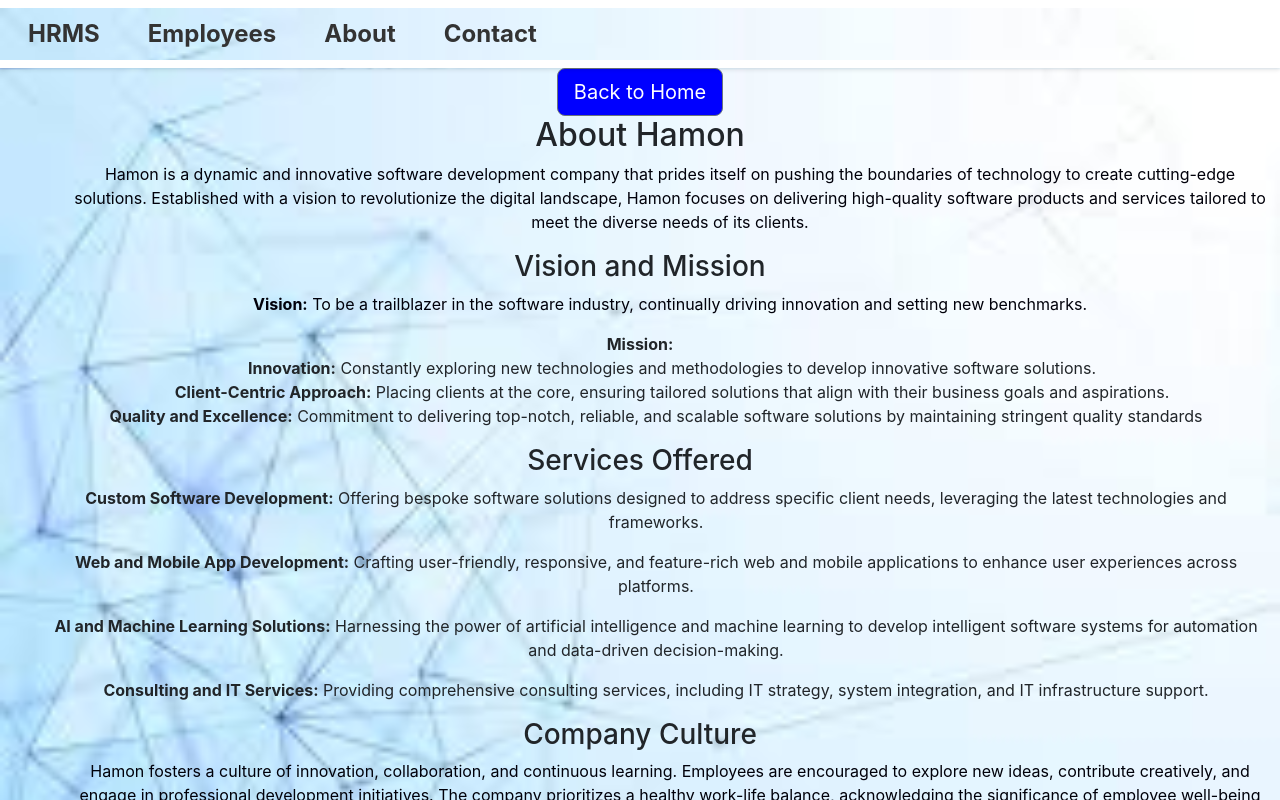
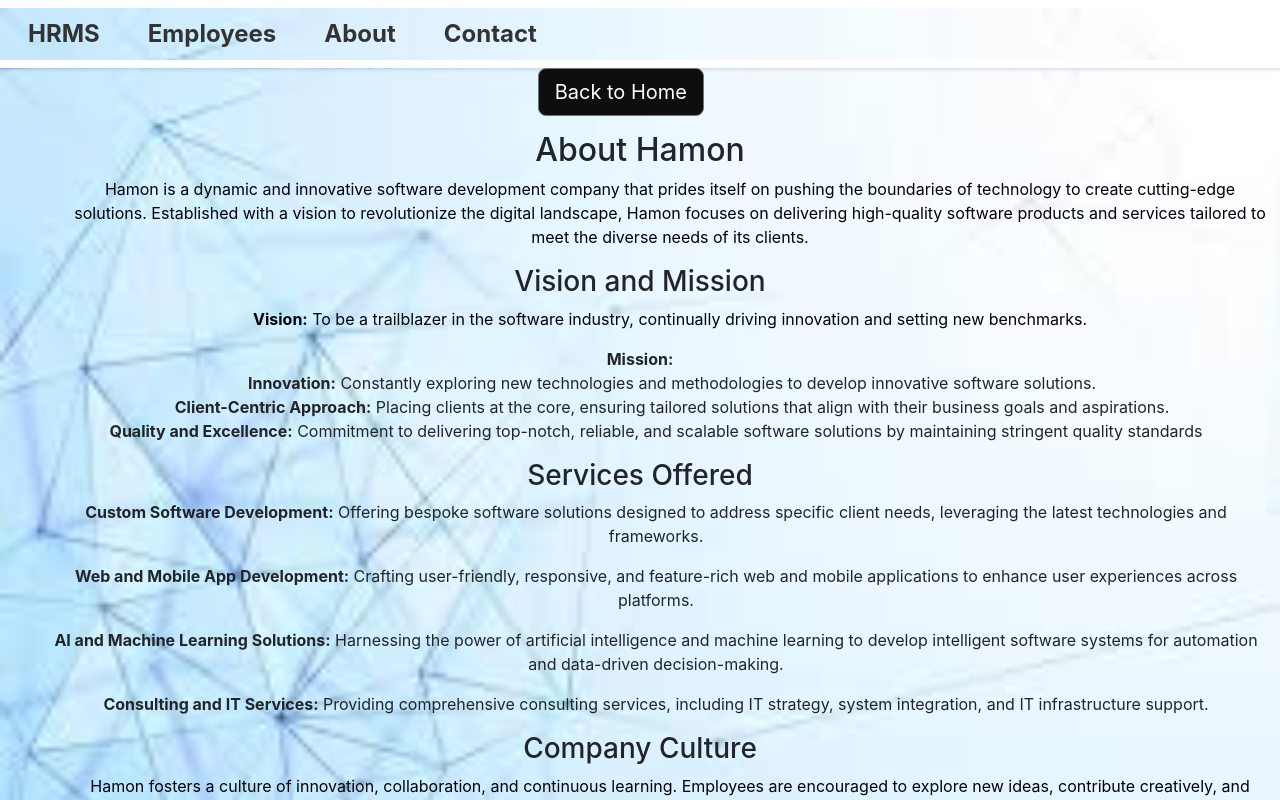
Before and after one commit to jishnup2930/HR_React_app, a React (Create React App) app: page /about in a window 1280 px wide. Shown: the top 800 px of the page. Built offline with nearby package versions, Linux system fonts and the light colour scheme.

Commit message:
Refactored About component and added styling for consistent alignment

```diff
--- a/src/components/about/index.js
+++ b/src/components/about/index.js
@@ -6,10 +6,10 @@
   return (
     <div className="container-fluid">
       <div>
-        <NavLink to={"/home"} className="btn btn-secondary btn-lg">
+        <NavLink to={"/home"} className="btn btn-secondary btn-lg" id="about-button">
           Back to Home
         </NavLink>
-
+        <div id="head">
         <h2>About Hamon</h2>
         <p>
           Hamon is a dynamic and innovative software development company that
@@ -106,6 +106,7 @@
           company dedicated to driving digital transformation and empowering
           businesses through technology.
         </p>
+        </div>
       </div>
     </div>
   );
```
